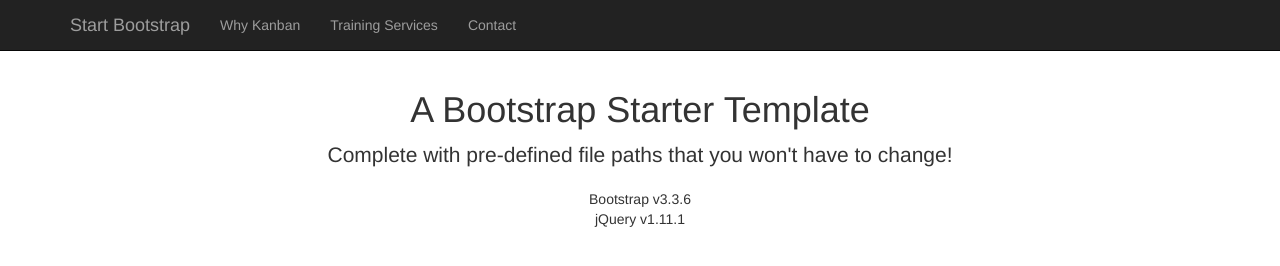
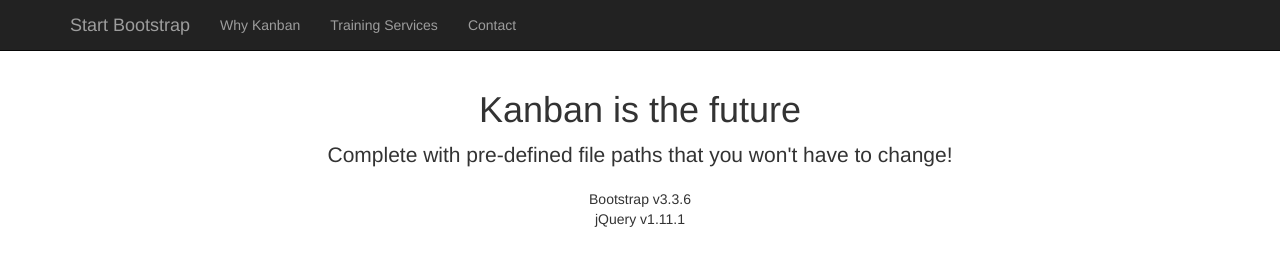
Before and after one commit to terrancemacgregor/kanbanmanifesto, a plain HTML site: page index.html in a window 1280 px wide. Drawn offline with Linux system fonts and the light colour scheme.

Commit message:
Update index.html

```diff
--- a/index.html
+++ b/index.html
@@ -68,9 +68,11 @@
     <!-- Page Content -->
     <div class="container">
 
+
+
         <div class="row">
             <div class="col-lg-12 text-center">
-                <h1>A Bootstrap Starter Template</h1>
+                <h1>Kanban is the future</h1>
                 <p class="lead">Complete with pre-defined file paths that you won't have to change!</p>
                 <ul class="list-unstyled">
                     <li>Bootstrap v3.3.6</li>
```
